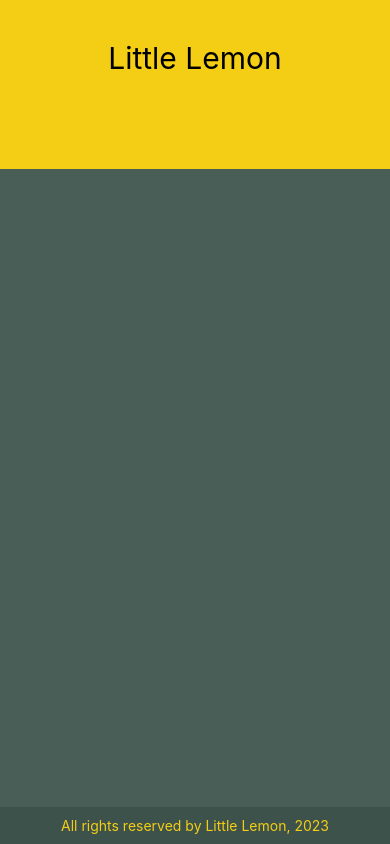
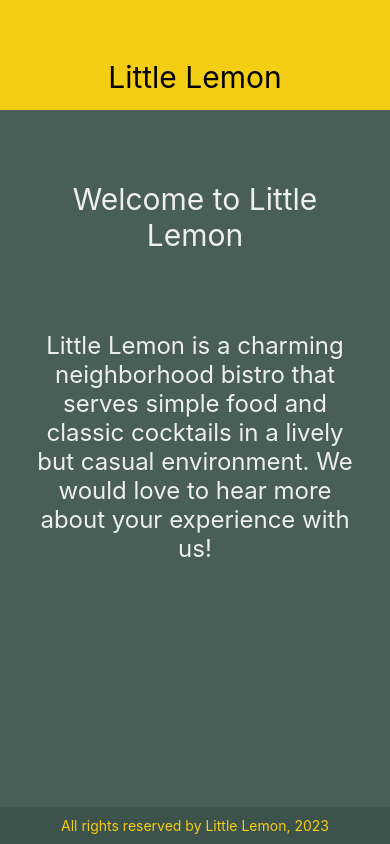
Before and after one commit to cloud-spotter/ReactNative_LittleLemonRestaurant, a React Native app: screen / in a window 390 px wide. Built offline with nearby package versions, Linux system fonts and the light colour scheme.

Commit message:
WelcomeScreen component added

```diff
--- a/App.js
+++ b/App.js
@@ -4,13 +4,20 @@
 // Import local component
 import LittleLemonHeader from './components/LittleLemonHeader';
 import LittleLemonFooter from './components/LittleLemonFooter';
+import WelcomeScreen from './components/WelcomeScreen';
 
 export default function App() {
   return (
-    // <View style={{flex: 1, justifyContent: "flex-start", padding: 45}}>
-    <View style={{flex: 1, backgroundColor: '#495E57',}}>
-      <LittleLemonHeader />
-      <LittleLemonFooter />
-    </View>
+    <>
+      <View style={{flex: 1, backgroundColor: '#495E57',}}>
+        <LittleLemonHeader />
+      </View>
+      <View style={{flex: 4, backgroundColor: '#495E57', justifyContent: 'flex-start'}}>
+        <WelcomeScreen />
+      </View>
+      <View style={{flex: 1, backgroundColor: '#495E57',}}>
+        <LittleLemonFooter />
+      </View>
+    </>
   );
 }
--- a/components/LittleLemonFooter.js
+++ b/components/LittleLemonFooter.js
@@ -3,8 +3,8 @@
 
 export default function LittleLemonFooter() {
     return (
-        <View style={{ position: 'absolute', bottom: 0, left: 0, right: 0, backgroundColor: '#3d524b', padding: 10 }}>
-            <Text style={{ color: '#F4CE14', textAlign: 'center', }}>
+        <View style={{ position: 'absolute', bottom: 0, left: 0, right: 0, backgroundColor: '#3d524b', padding: 10, }}>
+            <Text style={{ fontSize: 14, color: '#F4CE14', textAlign: 'center', }}>
                 All rights reserved by Little Lemon, 2023
             </Text>
         </View>
--- a/components/LittleLemonHeader.js
+++ b/components/LittleLemonHeader.js
@@ -3,8 +3,8 @@
 
 export default function LittleLemonHeader() {
     return (
-    <View style={{ flex: 0.2, backgroundColor: '#F4CE14' }}>
-        <Text style={{ padding: 40, fontSize: 30, color: 'black', textAlign: 'center',}}>
+    <View style={{ height: 110, backgroundColor: '#F4CE14', justifyContent: 'flex-end' }}>
+        <Text style={{ paddingTop: 20, paddingBottom: 15, fontSize: 30, color: 'black', textAlign: 'center' }}>
             Little Lemon
         </Text>
     </View>
--- /dev/null
+++ b/components/WelcomeScreen.js
@@ -0,0 +1,30 @@
+import * as React from 'react';
+import { View, Text } from 'react-native';
+
+export default function WelcomeScreen() {
+    return (
+    <View style={{ flex: 1 }}>
+        <Text
+            style={{
+            padding: 40,
+            fontSize: 30,
+            color: '#EDEFEE',
+            textAlign: 'center',
+            }}>
+            Welcome to Little Lemon
+        </Text>
+        <Text
+            style={{
+            fontSize: 24,
+            padding: 30,
+            marginVertical: 8,
+            color: '#EDEFEE',
+            textAlign: 'center',
+            }}>
+            Little Lemon is a charming neighborhood bistro that serves simple food
+            and classic cocktails in a lively but casual environment. We would love
+            to hear more about your experience with us!
+        </Text>
+    </View>
+    );
+}
```
